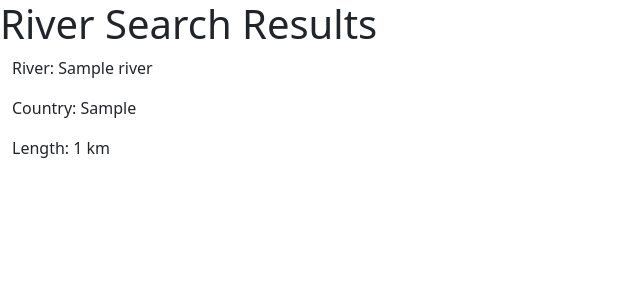
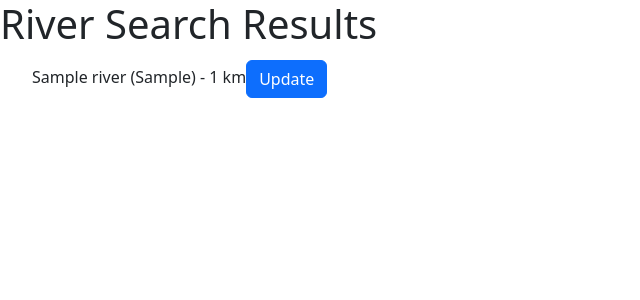
Before and after one commit to Teju5641/f26prodb09davuluri, a Node server app: page /rivers in a window 1280 px wide. Shown: the top 300 px of the page, without its empty margins (0-640 px from the left). Run offline with Node 20, Linux system fonts and the light colour scheme; tables that the repository leaves empty hold one stand-in row (values such as "Sample post"); some libraries are stand-ins or nearby versions.

Commit message:
done with lab part

```diff
--- a/app.js
+++ b/app.js
@@ -1,11 +1,11 @@
-
 var createError = require('http-errors');
 var express = require('express');
 var path = require('path');
 var cookieParser = require('cookie-parser');
 var logger = require('morgan');
+var passport = require('passport');
+var LocalStrategy = require('passport-local').Strategy;
 
-// MongoDB connection
 require('dotenv').config();
 var mongoose = require('mongoose');
 
@@ -15,67 +15,20 @@ mongoose.connect(connectionString)
   .then(() => console.log('MongoDB connected successfully'))
   .catch(err => console.error('MongoDB connection error:', err));
 
-// Get the default connection
 var db = mongoose.connection;
 
-// Bind connection to error event
 db.on('error', console.error.bind(console, 'MongoDB connection error:'));
 
 db.once('open', function() {
   console.log('MongoDB connection is open');
 });
 
-// Routers
 var indexRouter = require('./routes/index');
 var usersRouter = require('./routes/users');
 var riversRouter = require('./routes/rivers');
 var resourceRouter = require('./routes/resource');
-
-var River = require("./models/river");
-
-// Seed the database with three rivers
-async function recreateDB() {
-    try {
-        // Delete existing rivers
-        await River.deleteMany({});
-
-        let river1 = new River({
-            river_name: "Nile",
-            country: "Egypt",
-            length_km: 6650
-        });
-
-        let river2 = new River({
-            river_name: "Amazon",
-            country: "Brazil",
-            length_km: 6400
-        });
-
-        let river3 = new River({
-            river_name: "Mississippi",
-            country: "United States",
-            length_km: 3730
-        });
-
-        await river1.save();
-        console.log("First river saved");
-
-        await river2.save();
-        console.log("Second river saved");
-
-        await river3.save();
-        console.log("Third river saved");
-
-    } catch (err) {
-        console.error(err);
-    }
-}
-
-let reseed = false;
-
-if (reseed) {
-    recreateDB();
-}
+var gridRouter = require('./routes/grid');
+var pickRouter = require('./routes/pick');
 
 var app = express();
 
@@ -87,15 +40,32 @@ app.use(logger('dev'));
 app.use(express.json());
 app.use(express.urlencoded({ extended: false }));
 app.use(cookieParser());
+
+
+app.use(require('express-session')({
+  secret: process.env.SESSION_SECRET || require('crypto').randomBytes(32).toString('hex'),
+  resave: false,
+  saveUninitialized: false
+}));
+
+app.use(passport.initialize());
+app.use(passport.session());
+
 app.use(express.static(path.join(__dirname, 'public')));
 
-// Routes
 app.use('/', indexRouter);
 app.use('/users', usersRouter);
 app.use('/rivers', riversRouter);
 app.use('/resource', resourceRouter);
+app.use('/grid', gridRouter);
+app.use('/pick', pickRouter);
 
-// Catch 404 and forward to error handler
+var Account = require('./models/account');
+
+passport.use(new LocalStrategy(Account.authenticate()));
+passport.serializeUser(Account.serializeUser());
+passport.deserializeUser(Account.deserializeUser());
+
 app.use(function(req, res, next) {
   next(createError(404));
 });
--- a/package.json
+++ b/package.json
@@ -23,10 +23,14 @@
     "debug": "^4.4.3",
     "dotenv": "^18.0.9",
     "express": "^5.3.0",
+    "express-session": "^1.19.0",
     "http-errors": "^2.0.1",
     "mongodb": "^7.8.0",
     "mongoose": "^9.12.0",
     "morgan": "^1.12.1",
+    "passport": "^0.7.0",
+    "passport-local": "^1.0.0",
+    "passport-local-mongoose": "^9.2.1",
     "pug": "^3.0.4"
   }
 }
--- a/views/rivers.pug
+++ b/views/rivers.pug
@@ -1,20 +1,18 @@
-
 extends layout
 
 block content
   h1= title
-
-  - let items = results
-
-  div.container-fluid
-    div.row
-      each item, index in items
-        div.col-sm-2(onclick=`buy(${index})`)
-          p River: #{item.river_name}
-          p Country: #{item.country}
-          p Length: #{item.length_km} km
+  - let items = results;
+  div(class="container-fluid")
+    div(class="row m-1")
+      each item in items
+        - let destination = `/rivers/update?id=${item._id}`
+        div(class="row-sm-2 m-1")
+          | #{item.river_name} (#{item.country}) - #{item.length_km} km
+          button.btn(class="btn-primary ml-1", onclick=`dispatch('${destination}')`) Update
 
   script.
-    function buy(index) {
-      alert(`You selected river ${index}`);
+    function dispatch(path) {
+      window.location.href = path;
     }
+    }
```
Also changed, not shown: models/account.js (added, +12 -0 lines), 1 other file.
